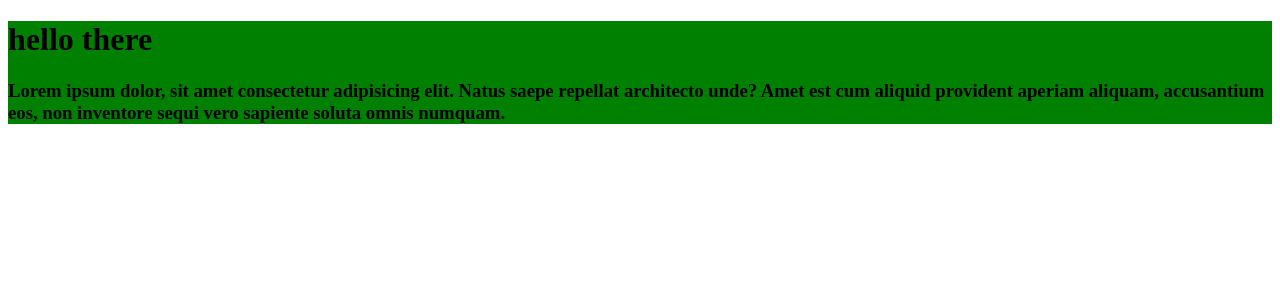
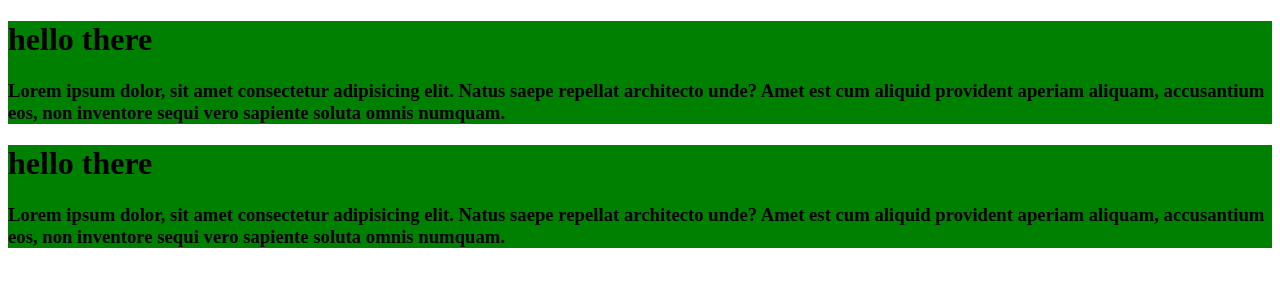
Before and after one commit to Yuvraajrahman/repo1, a plain HTML site: page index.html in a window 1280 px wide. Drawn offline with Linux system fonts and the light colour scheme.

Commit message:
2nd commit

```diff
--- a/index.html
+++ b/index.html
@@ -12,5 +12,9 @@
     <h1> hello there</h1>
     <h3>Lorem ipsum dolor, sit amet consectetur adipisicing elit. Natus saepe repellat architecto unde? Amet est cum aliquid provident aperiam aliquam, accusantium eos, non inventore sequi vero sapiente soluta omnis numquam.</h3>
     </div>
+    <div>
+        <h1> hello there</h1>
+        <h3>Lorem ipsum dolor, sit amet consectetur adipisicing elit. Natus saepe repellat architecto unde? Amet est cum aliquid provident aperiam aliquam, accusantium eos, non inventore sequi vero sapiente soluta omnis numquam.</h3>
+    </div>
 </body>
 </html>
```
